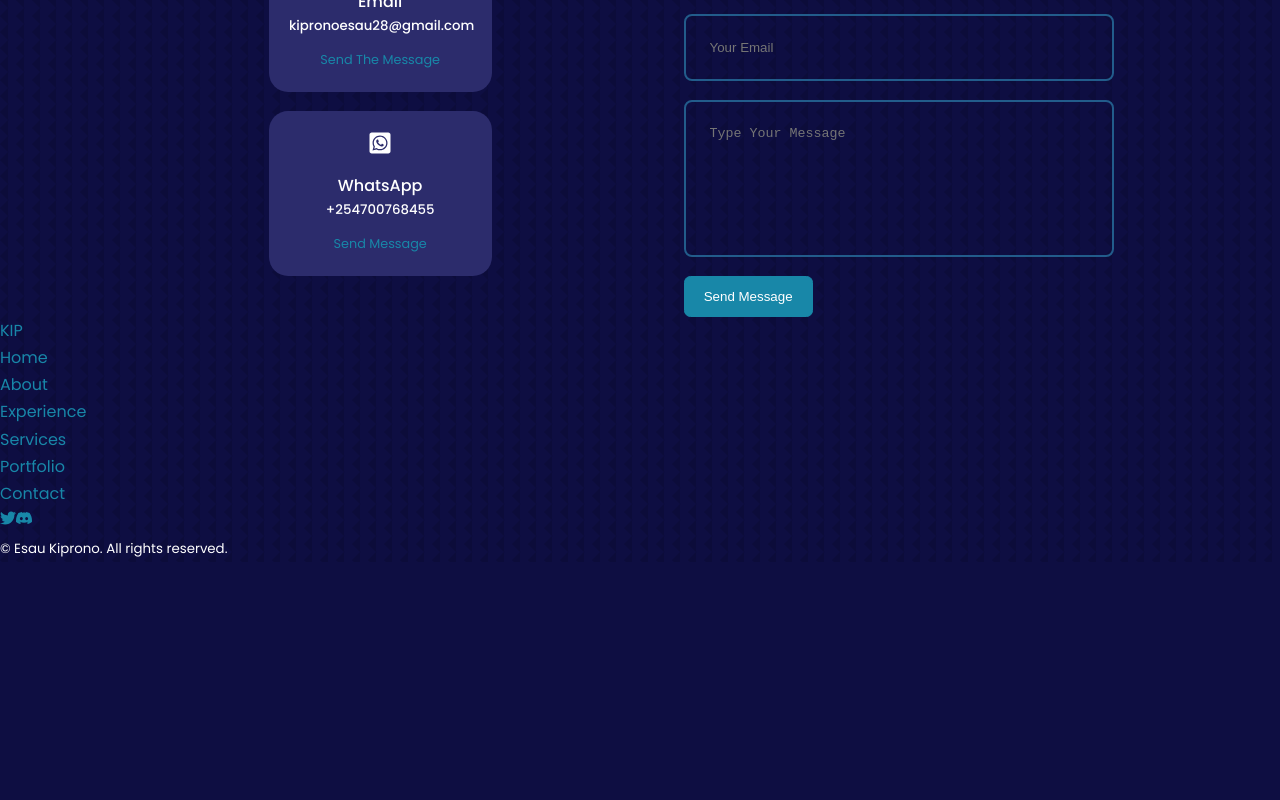
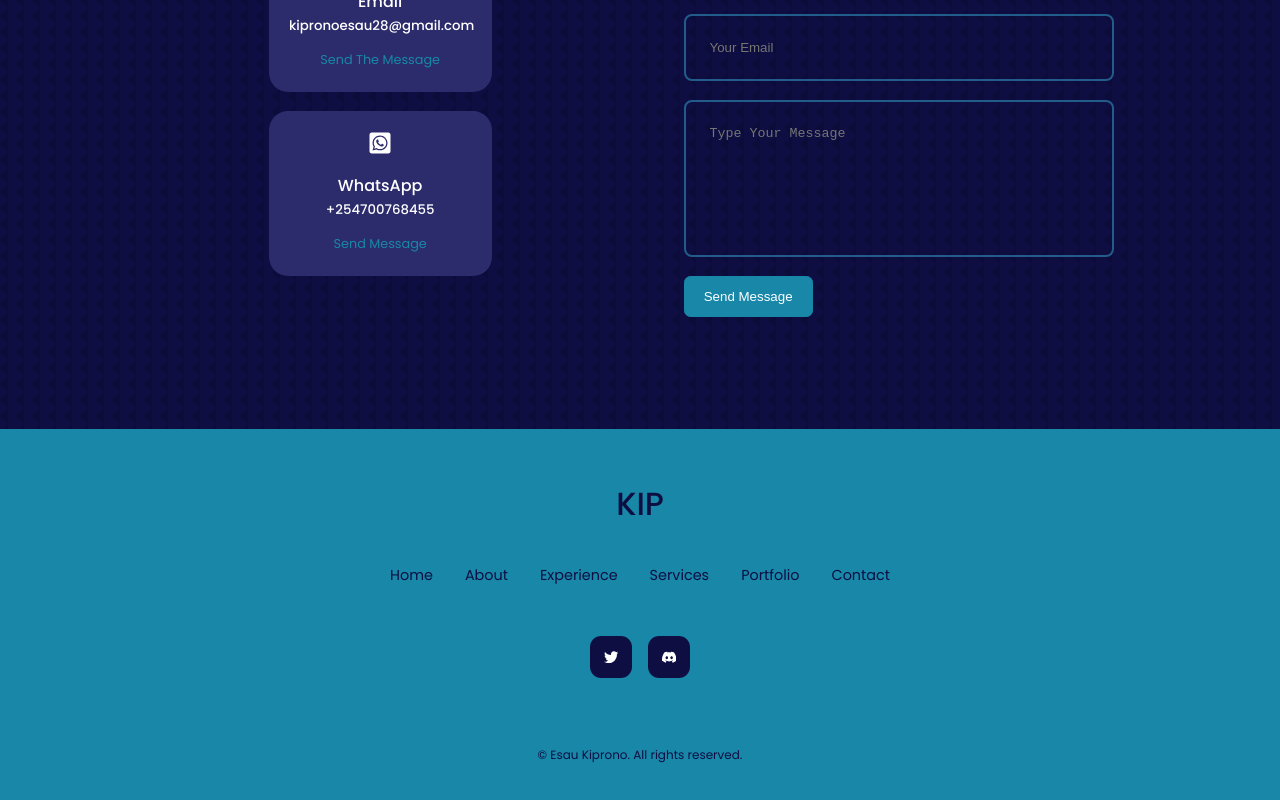
Before and after one commit to EsauKip/portfolio, a React (Create React App) app: page / in a window 1280 px wide. Shown: the part 4744-5544 px from the top of the page. Before the commit the page ends 5306 px from the top, so only its background shows below. Built offline with nearby package versions, Linux system fonts and the light colour scheme; a web font is replaced by a local one.

Commit message:
style the footer

```diff
--- a/src/components/footer/footer.css
+++ b/src/components/footer/footer.css
@@ -0,0 +1,46 @@
+footer{
+    background: var(--color-primary);
+    padding: 3rem 0;
+    text-align: center;
+    font-size: 0.9rem;
+    margin-top: 7rem;
+}
+footer a{
+    color: var(--color-bg);
+}
+.footer__logo{
+    font-size: 2rem;
+    font-weight: 500;
+    margin-bottom: 2rem;
+    display: inline-block;
+}
+.permalinks{
+    display: flex;
+    flex-wrap: wrap;
+    justify-content: center;
+    gap: 2rem;
+    margin: 0 auto 3rem;
+}
+.footer__socials{
+    display: flex;
+    justify-content: center;
+    gap: 1rem;
+    margin-bottom: 4rem;
+}
+.footer__socials a{
+    background: var(--color-bg);
+    color: var(--color-white);
+    padding: 0.8rem;
+    border-radius: 0.7rem;
+    display: flex;
+    border: 1px solid transparent;
+}
+.footer__socials a:hover{
+    background: transparent;
+    color: var(--color-bg);
+    border-color: var(--color-bg);
+}
+.footer__copyright{
+    margin-bottom: 4rem;
+    color: var(--color-bg);
+}
```
